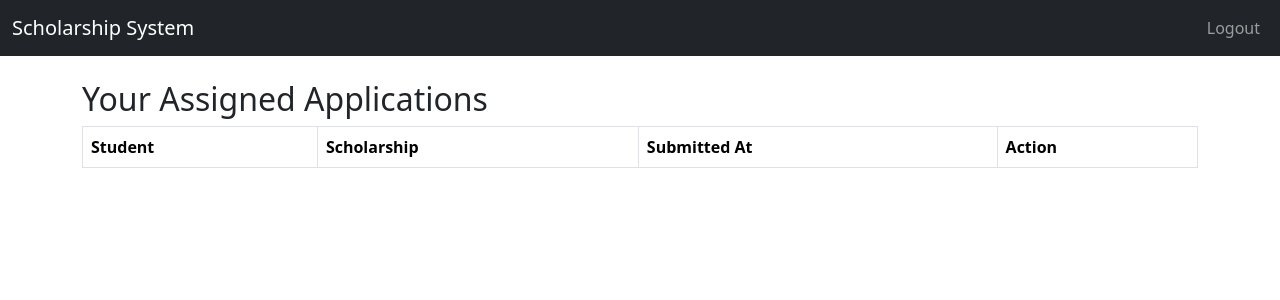
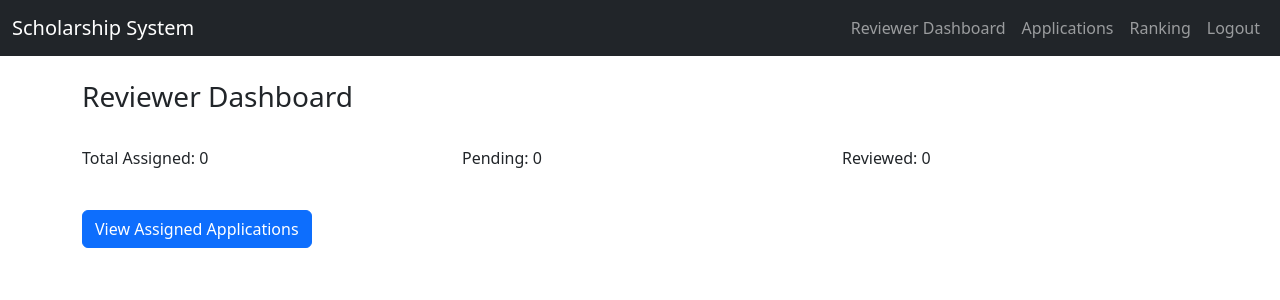
Before and after one commit to LCHIN7X/digitalsystem, a Flask app: page /reviewer/dashboard in a window 1280 px wide. Shown: the top 300 px of the page. Run offline with Flask 3, Linux system fonts and the light colour scheme; a user stored in the database is signed in; lists and menus that the app fills with data are empty.

Commit message:
reviewer part

```diff
--- a/app/routes/reviewer_routes.py
+++ b/app/routes/reviewer_routes.py
@@ -4,24 +4,100 @@ from app.models import db, Application, Review
 
 reviewer_bp = Blueprint('reviewer', __name__, template_folder='templates/reviewer')
 
+# =========================
+# DASHBOARD
+# =========================
+
 @reviewer_bp.route('/dashboard')
 @login_required
 def dashboard():
-    reviews = Application.query.join(Review, Application.id==Review.application_id)\
-                .filter(Review.reviewer_id==current_user.id).all()
-    return render_template('reviewer/dashboard.html', applications=reviews)
+    if current_user.role != 'reviewer':
+        abort(403)
 
-@reviewer_bp.route('/review/<int:application_id>', methods=['GET','POST'])
+    total = Application.query.filter_by(reviewer_id=current_user.id).count()
+    pending = Application.query.filter_by(reviewer_id=current_user.id, status="Assigned").count()
+    reviewed = Application.query.filter_by(reviewer_id=current_user.id, status="Reviewed").count()
+
+    return render_template(
+        'reviewer/dashboard.html',
+        total=total,
+        pending=pending,
+        reviewed=reviewed
+    )
+
+
+# =========================
+# VIEW ASSIGNED APPLICATIONS
+# =========================
+@reviewer_bp.route('/applications')
 @login_required
-def review_application(application_id):
-    app_entry = Application.query.get_or_404(application_id)
+def applications():
+    if current_user.role != 'reviewer':
+        abort(403)
+
+    sort = request.args.get('sort')
+
+    query = Application.query.filter_by(reviewer_id=current_user.id)
+
+    if sort == 'cgpa':
+        query = query.order_by(Application.submitted_at.desc())
+    elif sort == 'date':
+        query = query.order_by(Application.submitted_at.desc())
+    elif sort == 'status':
+        query = query.order_by(Application.status)
+
+    apps = query.all()
+
+    return render_template('reviewer/applications.html', apps=apps)
+
+
+# =========================
+# REVIEW FORM
+# =========================
+@reviewer_bp.route('/review/<int:app_id>', methods=['GET', 'POST'])
+@login_required
+def review(app_id):
+    if current_user.role != 'reviewer':
+        abort(403)
+
+    app = Application.query.get_or_404(app_id)
+
+    # prevent double review
+    if Review.query.filter_by(application_id=app.id, reviewer_id=current_user.id).first():
+        return redirect(url_for('reviewer.applications'))
+
     if request.method == 'POST':
         score = request.form['score']
-        comments = request.form['comments']
-        review = Review(application_id=application_id, reviewer_id=current_user.id,
-                        score=score, comments=comments)
+        decision = request.form['decision']
+        comment = request.form['comment']
+
+        review = Review(
+            application_id=app.id,
+            reviewer_id=current_user.id,
+            score=score,
+            decision=decision,
+            comment=comment
+        )
+
+        app.status = "Reviewed"
+
         db.session.add(review)
         db.session.commit()
-        flash("Review submitted!", "success")
-        return redirect(url_for('reviewer.dashboard'))
-    return render_template('review.html', application=app_entry)
+
+        return redirect(url_for('reviewer.applications'))
+
+    return render_template('reviewer/review_form.html', app=app)
+
+@reviewer_bp.route('/ranking')
+@login_required
+def ranking():
+    if current_user.role != 'reviewer':
+        abort(403)
+
+    apps = Application.query \
+        .join(Review) \
+        .filter(Application.reviewer_id == current_user.id) \
+        .order_by(Review.score.desc()) \
+        .all()
+
+    return render_template('reviewer/ranking.html', apps=apps)
--- a/app/templates/base.html
+++ b/app/templates/base.html
@@ -10,14 +10,33 @@
 <nav class="navbar navbar-expand-lg navbar-dark bg-dark">
   <div class="container-fluid">
     <a class="navbar-brand" href="{% if current_user.is_authenticated %}{{ url_for('student.dashboard') }}{% else %}{{ url_for('auth.login') }}{% endif %}">
-    Scholarship System
-</a>
+      Scholarship System
+    </a>
     <button class="navbar-toggler" type="button" data-bs-toggle="collapse" data-bs-target="#navbarNav">
       <span class="navbar-toggler-icon"></span>
     </button>
     <div class="collapse navbar-collapse" id="navbarNav">
       <ul class="navbar-nav ms-auto">
         {% if current_user.is_authenticated %}
+            {% if current_user.role == 'reviewer' %}
+                <li class="nav-item">
+                  <a class="nav-link" href="{{ url_for('reviewer.dashboard') }}">Reviewer Dashboard</a>
+                </li>
+                <li class="nav-item">
+                  <a class="nav-link" href="{{ url_for('reviewer.applications') }}">Applications</a>
+                </li>
+                <li class="nav-item">
+                  <a class="nav-link" href="{{ url_for('reviewer.ranking') }}">Ranking</a>
+                </li>
+            {% elif current_user.role == 'student' %}
+                <li class="nav-item">
+                  <a class="nav-link" href="{{ url_for('student.dashboard') }}">Student Dashboard</a>
+                </li>
+            {% elif current_user.role == 'admin' %}
+                <li class="nav-item">
+                  <a class="nav-link" href="{{ url_for('admin.dashboard') }}">Admin Dashboard</a>
+                </li>
+            {% endif %}
             <li class="nav-item">
                 <a class="nav-link" href="{{ url_for('auth.logout') }}">Logout</a>
             </li>
--- a/app/templates/reviewer/dashboard.html
+++ b/app/templates/reviewer/dashboard.html
@@ -1,25 +1,14 @@
 {% extends "base.html" %}
-{% block title %}Reviewer Dashboard{% endblock %}
 {% block content %}
-<h2>Your Assigned Applications</h2>
-<table class="table table-bordered">
-    <thead>
-        <tr>
-            <th>Student</th>
-            <th>Scholarship</th>
-            <th>Submitted At</th>
-            <th>Action</th>
-        </tr>
-    </thead>
-    <tbody>
-        {% for app in applications %}
-        <tr>
-            <td>{{ app.student.username }}</td>
-            <td>{{ app.scholarship.title }}</td>
-            <td>{{ app.submitted_at.strftime('%Y-%m-%d') }}</td>
-            <td><a href="{{ url_for('reviewer.review_application', application_id=app.id) }}" class="btn btn-primary btn-sm">Review</a></td>
-        </tr>
-        {% endfor %}
-    </tbody>
-</table>
+<h3>Reviewer Dashboard</h3>
+<br>
+<div class="row">
+  <div class="col">Total Assigned: {{ total }}</div>
+  <div class="col">Pending: {{ pending }}</div>
+  <div class="col">Reviewed: {{ reviewed }}</div>
+</div>
+<br>
+<a href="{{ url_for('reviewer.applications') }}" class="btn btn-primary mt-3">
+View Assigned Applications
+</a>
 {% endblock %}
```
Also changed, not shown: app/models.py (+22 -0 lines), app/routes/auth_routes.py (+15 -6 lines), app/templates/auth/login.html (+24 -1 lines), app/templates/reviewer/application_list.html (added, +33 -0 lines), app/templates/reviewer/applications.html (added, +39 -0 lines), app/templates/reviewer/ranking.html (added, +24 -0 lines), app/templates/reviewer/review_form.html (added, +36 -0 lines), instance/scholarship.db.
